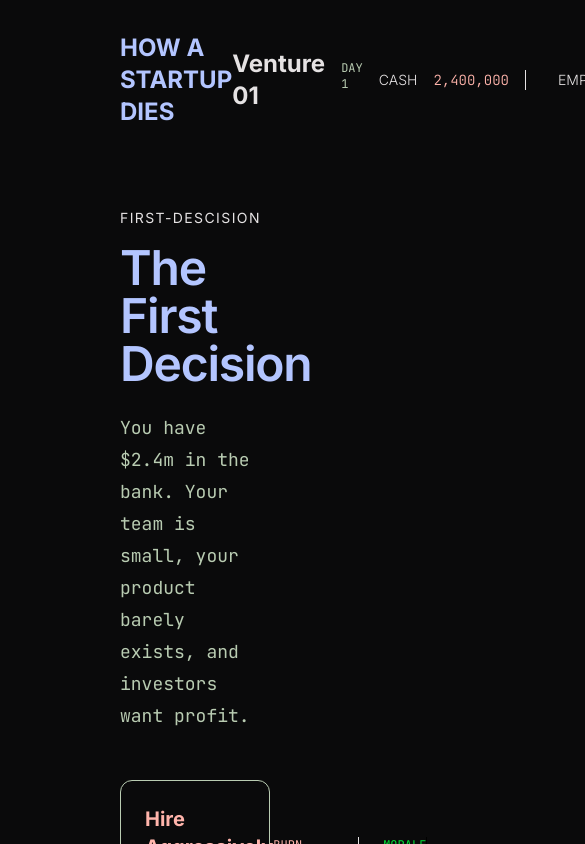
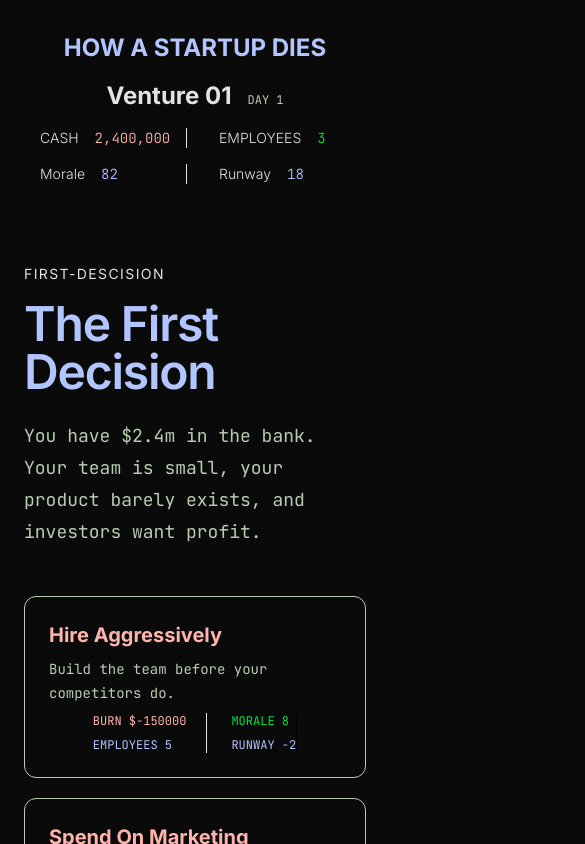
Before and after one commit to akshansh-kakkkar/How-a-startup-dies, a Next.js app: page / in a window 390 px wide. Shown: the top 844 px of the page, 585 px wide, since content can reach past the window. Built offline with nearby package versions, Linux system fonts and the light colour scheme.

Commit message:
feat:added responsiveness to the game

```diff
--- a/app/components/Beginning.tsx
+++ b/app/components/Beginning.tsx
@@ -14,7 +14,7 @@ export default function Beginning(){
     const nextScenario = useGameStore((state)=>state.nextScenario);
     const scenario = scenarios[currentScenario]
     return(
-        <div className="mt-20 max-w-3xl  mx-24">
+        <div className="mt-20 max-w-3xl  lg:mx-24">
             <p className={`text-sm uppercase tracking-widest text-[#E5E2E3] ${inter.className}`}>{scenario?.id}</p>
             <h2 className={`mt-4 text-5xl font-semibold tracking-tight text-[#B3C5FF] ${inter.className}`}>{scenario?.title}</h2>
             <p className={`${jetBrainsMono.className} mt-6 text-lg leading-8 text-[#B9CCB2]`}>{scenario?.description}</p>
--- a/app/components/Choices.tsx
+++ b/app/components/Choices.tsx
@@ -37,7 +37,7 @@ export default function Choices() {
                     animate={{ opacity: 1, y: 0 }}
                     exit={{ opacity: 0, y: -15 }}
                     transition={{ duration: 0.35 }}
-                    className="mt-12 mx-24 flex gap-12 items-center text-center justify-center">
+                    className="mt-12 lg:mx-24 flex gap-12 items-center text-center justify-center">
                     <div className="w-full flex flex-col -center gap-5">
                         <AnimatePresence>
                             {scenario.choices.map((choice, index) => (
@@ -56,7 +56,8 @@ export default function Choices() {
                                         if (selectedChoice) return;
                                         setSelectedChoice(choice.id);
                                         applyEffects(choice.effects)
-                                    }} className={`${inter.className} rounded-xl  border  cursor-pointer disabled:cursor-not-allowed  hover:border-[#B3C5FF] p-6 text-left transition-all flex justify-between items-center text-center ${selectedChoice === choice.id ? "border-[#B3C5FF] hover:border-[#B3C5FF] bg-[#B3C5FF]/5" : "border-[#B9CCB2] hover:border-[#92ca7e]"}`}>
+                                    }}
+                                    className={`${inter.className} rounded-xl  border  cursor-pointer disabled:cursor-not-allowed  hover:border-[#B3C5FF] p-6 text-left transition-all flex justify-between items-center flex-col gap-2 md:flex-row md:gap-0 ${selectedChoice === choice.id ? "border-[#B3C5FF] hover:border-[#B3C5FF] bg-[#B3C5FF]/5" : "border-[#B9CCB2] hover:border-[#92ca7e]"}`}>
                                     <div>
                                         <h3 className={`text-xl font-bold text-[#FFB4AB] capitalize`}>
                                             {choice.title}
--- a/app/components/DecisionMade.tsx
+++ b/app/components/DecisionMade.tsx
@@ -43,7 +43,7 @@ export default function DecisionMade({
                     <p className={`text-xs uppercase text-[#E5E2E3] ${jetBrainsMono.className} font-medium`}>Decision made</p>
                     <h2 className={`mt-4 text-4xl font-bold ${inter.className} text-[#00E639]`}>{choice.title}</h2>
                     <p className={`mt-4 font-light text-[#B3C5FF] ${inter.className} text-sm`}>{choice.description}</p>
-                    <div className={`mt-4 border-[#E5E2E3] border-t w-150`} />
+                    <div className={`mt-4 border-[#E5E2E3] border-t w-70 md:w-150`} />
                     <motion.div
                         initial={{ opacity: 0, x: -15 }}
                         animate={{ opacity: 1, x: 0 }}
--- a/app/components/Navbar.tsx
+++ b/app/components/Navbar.tsx
@@ -14,7 +14,7 @@ export default function Navbar() {
     const currentScenario = useGameStore((state) => state.currentScenario);
     const day = scenarios[currentScenario]?.day;
     return (
-        <div className="flex items-center justify-between px-24">
+        <div className="flex items-center flex-col gap-4 xl:gap-0 xl:flex-row justify-between xl:px-24">
             <div className={`${inter.className} text-2xl font-bold text-[#B3C5FF] uppercase`}>
                 How a startup dies
             </div>
@@ -22,12 +22,12 @@ export default function Navbar() {
                 <h1 className={`${inter.className} text-[#E5E2E3] text-2xl font-bold`}>Venture 01</h1>
                 <p className={`${jetBrainsMono.className} text-xs text-[#B9CCB2]`}>DAY {day}</p>
             </div>
-            <div className="flex gap-4">
+            <div className="grid grid-cols-2 md:flex gap-4">
                 <div className={`flex w-full items-center text-sm gap-4 font-light border-r border-[#E5E2E3] px-4`}>
                     <p className={`${inter.className} text-[#E5E2E3]`}>CASH</p>
                     <p className={`${jetBrainsMono.className} text-[#FFB4AB]`}>{gameState.cash.toLocaleString()}</p>
                 </div>
-                <div className={`flex w-full items-center text-sm gap-4 font-light border-r border-[#E5E2E3] px-4`}>
+                <div className={`flex w-full items-center text-sm gap-4 font-light md:border-r border-[#E5E2E3] px-4`}>
                     <p className={`${inter.className} text-[#E5E2E3]`}>EMPLOYEES</p>
                     <p className={`${jetBrainsMono.className} text-[#00E639]`}>{gameState.employee}</p>
                 </div>
@@ -35,9 +35,9 @@ export default function Navbar() {
                     <p className={`${inter.className} text-[#E5E2E3]`}>Morale</p>
                     <p className={`${jetBrainsMono.className} text-[#B3C5FF]`}>{gameState.morale}</p>
                 </div>
-                <div className={`flex w-full items-center text-sm gap-4 font-light`}>
-                    <p className={`${inter.className} text-[#E5E2E3]`}>RUNWAY</p>
-                    <p className={`${jetBrainsMono.className} text-[#00E639]`}>{gameState.runway}</p>
+                <div className={`flex w-full items-center text-sm gap-4 font-light  border-[#E5E2E3] px-4`}>
+                    <p className={`${inter.className} text-[#E5E2E3]`}>Runway</p>
+                    <p className={`${jetBrainsMono.className} text-[#B3C5FF]`}>{gameState.runway}</p>
                 </div>
             </div>
         </div>
```
